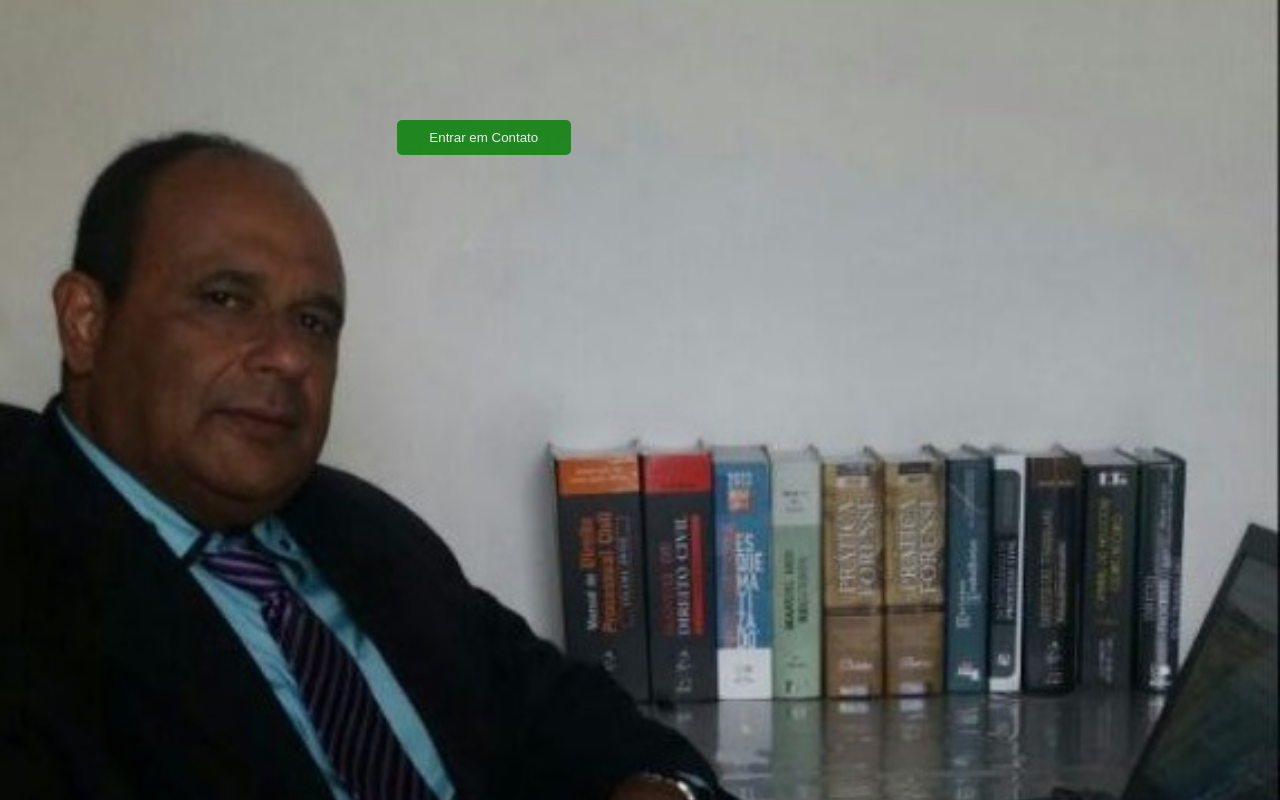
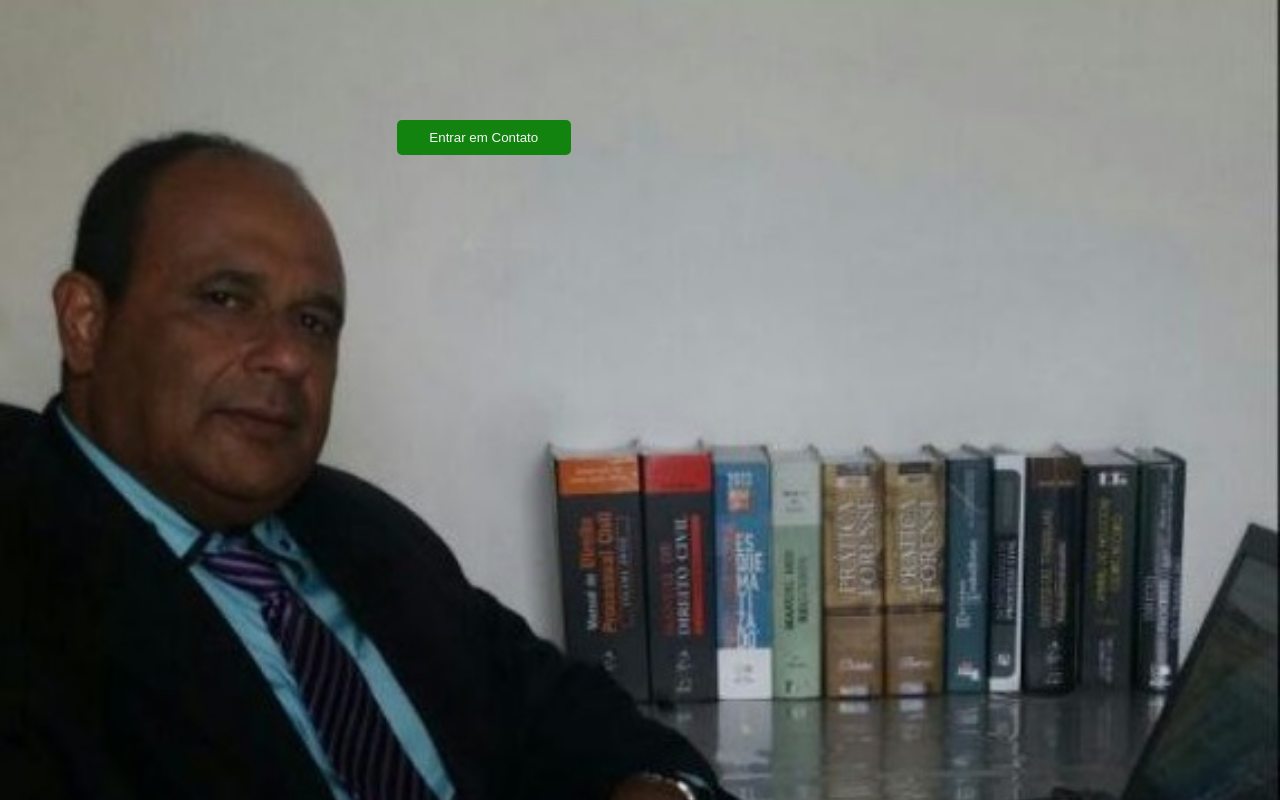
Before and after one commit to devmarcelomacedo/clientes, a plain HTML site: page index.html in a window 1280 px wide. In both pictures the pointer is over the button "Entrar em Contato". Shown: the top 800 px of the page. Drawn offline with Linux system fonts and the light colour scheme.

Commit message:
aprimorando

```diff
--- a/index.html
+++ b/index.html
@@ -69,7 +69,7 @@ form {
 }
 
 button {
-    background: green;
+    background: rgb(4, 128, 0);
     border: none;
     padding: 10px;
     border-radius: 5px;
@@ -80,7 +80,7 @@ button {
 }
 
 button:hover {
-    opacity: 0.8;
+    opacity: 0.9;
 }
 
 .voltar {
```
